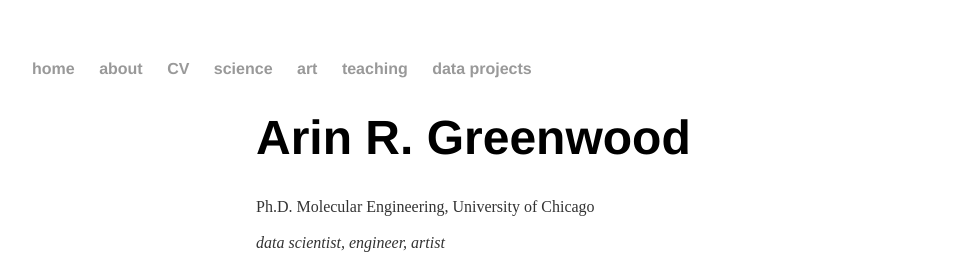
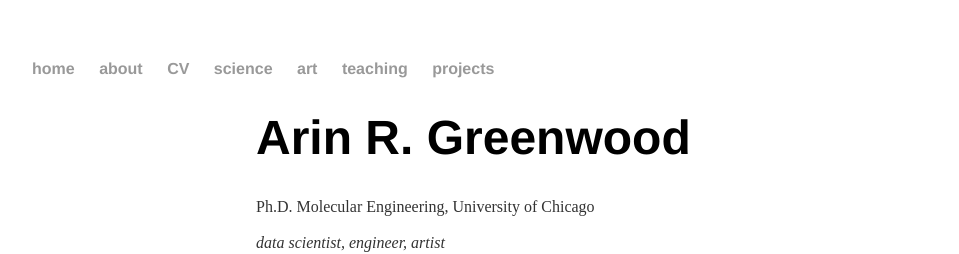
Before and after one commit to argwood/argwood.github.io, a Jekyll site: the page built from index.html, in a window 1280 px wide. Shown: the top 254 px of the page, without its empty margins (160-1119 px from the left). Built offline with Jekyll 4.4.1, drawn with Linux system fonts in a browser that asks for light colours.

Commit message:
fixed broken link to project

```diff
--- a/_layouts/default.html
+++ b/_layouts/default.html
@@ -14,7 +14,7 @@
               			<li><a href="/science">science</a></li>
               			<li><a href="/art">art</a></li>
              			<li><a href="/teaching">teaching</a></li>
-	       			<li><a href="/data_projects">data projects</a></li>
+	       			<li><a href="/projects">projects</a></li>
 	    		</ul>
 			</nav>
 			<div class="container">
```
